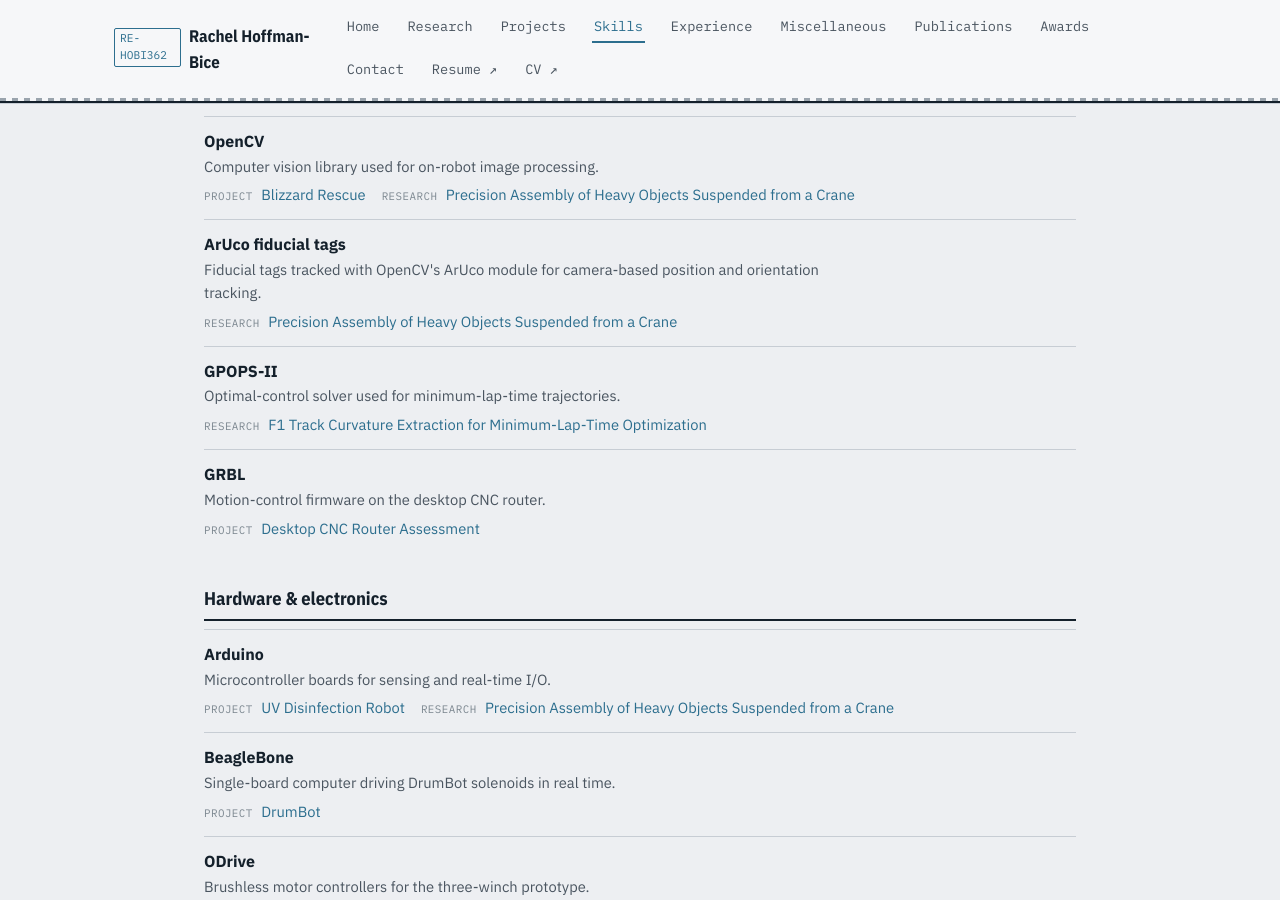
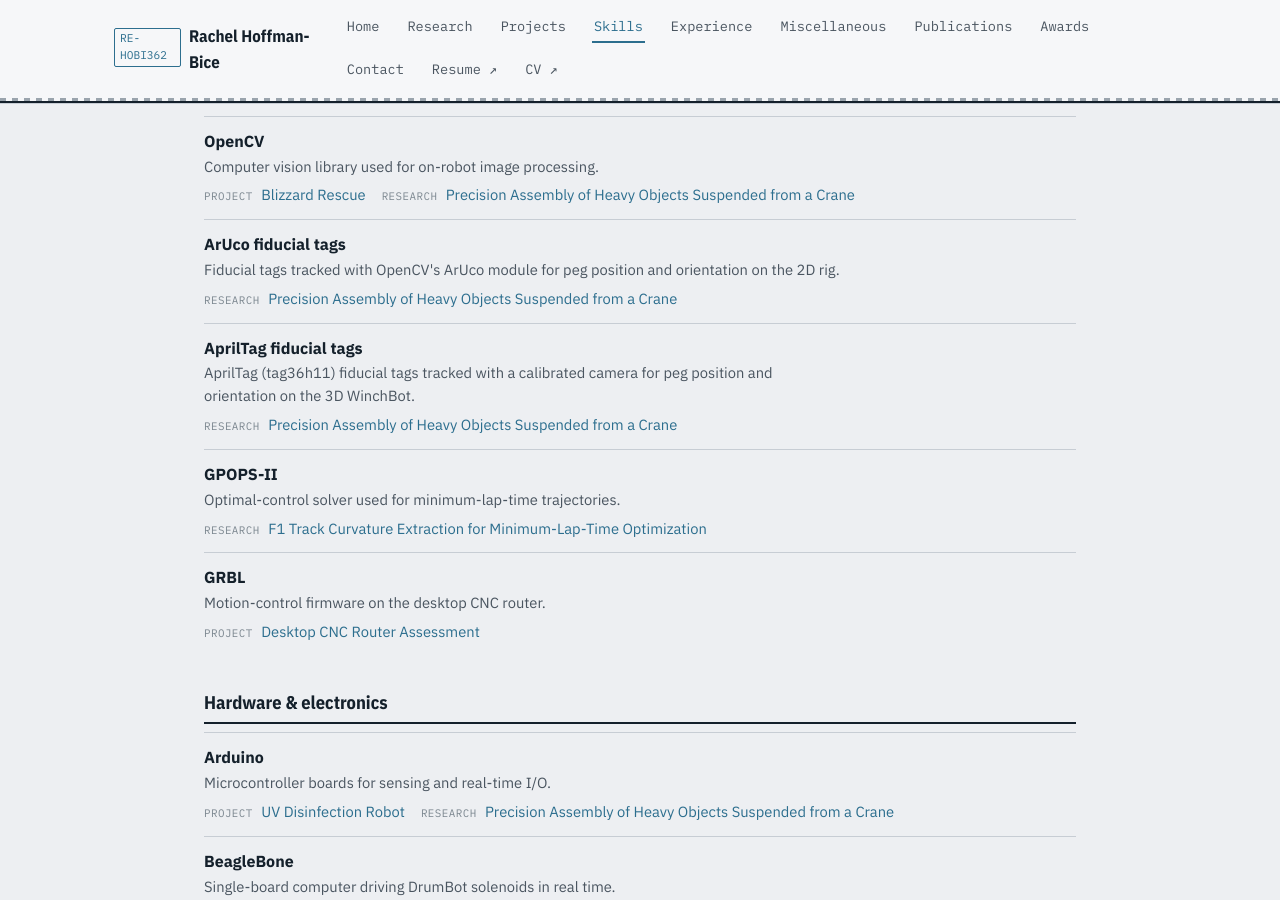
Before and after one commit to hobi362/hobi362.github.io, a Jekyll site: the page built from skills.md, in a window 1280 px wide and 900 px high, scrolled down 5886 px. Built offline with Jekyll 4.4.1, drawn with Linux system fonts in a browser that asks for light colours.

Commit message:
PhD page: ArUco on the 2D rig, AprilTags on the 3D WinchBot; AprilTag in Skills & Stack
Co-Authored-By: Claude Opus 5 <noreply@anthropic.com>

```diff
--- a/_data/skills.yml
+++ b/_data/skills.yml
@@ -444,7 +444,17 @@
   short: "ArUco"
   kind: stack
   group: "Software & languages"
-  summary: "Fiducial tags tracked with OpenCV's ArUco module for camera-based position and orientation tracking."
+  summary: "Fiducial tags tracked with OpenCV's ArUco module for peg position and orientation on the 2D rig."
+  filter: false
+  pages:
+    - "/research/phd-precision-assembly/"
+
+- id: apriltag
+  name: "AprilTag fiducial tags"
+  short: "AprilTag"
+  kind: stack
+  group: "Software & languages"
+  summary: "AprilTag (tag36h11) fiducial tags tracked with a calibrated camera for peg position and orientation on the 3D WinchBot."
   filter: false
   pages:
     - "/research/phd-precision-assembly/"
--- a/_research/phd-precision-assembly.md
+++ b/_research/phd-precision-assembly.md
@@ -75,11 +75,12 @@ mechanisms grip and center the peg.
 
 ![Cutaway of the instrumented gripper, labeled: a screw-driving motor and socket, load cells for tension measurements, encoders for cable attachment and twist angles, a chuck mechanism, clamping motor, insertion screw and rubber clamp, beside a photo of the built gripper](/assets/images/research/phd-precision-assembly/instrumented-gripper.jpg){: .fig}
 
-I also used computer vision to watch what the peg was actually doing. Using OpenCV and
-ArUco, I tracked two fiducial tags with a camera: one attached to the peg to track its
-position and orientation, and one attached to the hole as ground truth. Comparing the peg
-tag's motion to what the winches were doing showed whether the peg was being inserted
-properly or had become jammed or wedged.
+I also used computer vision to watch what the peg was actually doing. I tracked two
+fiducial tags with a camera: one attached to the peg to track its position and orientation,
+and one attached to the hole as ground truth. On the 2D rig I used ArUco tags with OpenCV,
+and on the 3D WinchBot I used AprilTags. Comparing the peg tag's motion to what the winches
+were doing showed whether the peg was being inserted properly or had become jammed or
+wedged.
 
 The test peg is aluminium, 15 kg, 105.42 mm in diameter and 593.7 mm long. The matching
 cast-iron hole is 105.53 mm, which leaves 120 µm of clearance, with a static coefficient
```
